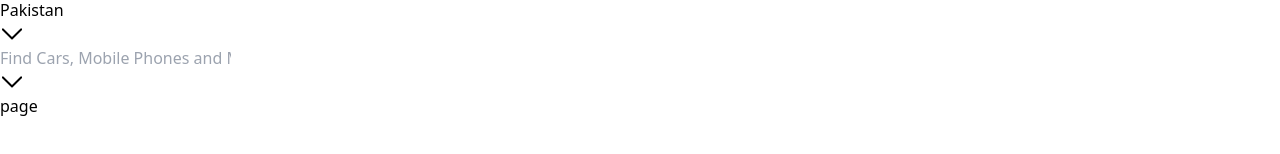
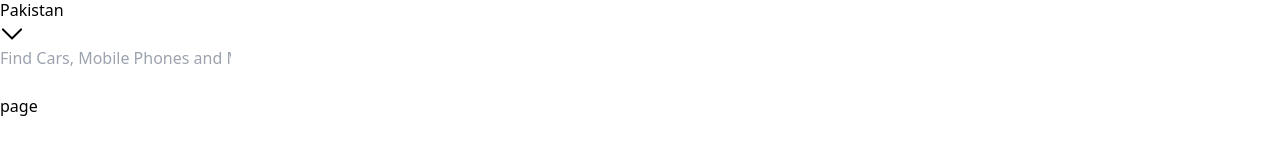
Before and after one commit to shahzaibalijamro/olx-clone, a Next.js app in the folder front-end/: page / in a window 1280 px wide. Shown: the part 154-308 px from the top of the page. Built offline with nearby package versions, Linux system fonts and the light colour scheme.

Commit message:
commands added

```diff
--- /dev/null
+++ b/front-end/src/assets/SearchIcon.tsx
@@ -0,0 +1,26 @@
+import React from 'react'
+
+interface Icon {
+    width: number,
+    height: number,
+    color?: string
+}
+
+const SearchIcon = ({ width, height, color = "#ffffff" }: Icon) => {
+    return (
+        <div>
+            <svg
+            xmlns="http://www.w3.org/2000/svg"
+            width={width}
+            height={height}
+            viewBox="0 0 1024 1024"
+            className="_11996820"
+            style={{fill: color}}
+            >
+                <path d="M448 725.33c-152.92 0-277.33-124.41-277.33-277.33S295.08 170.67 448 170.67 725.33 295.08 725.33 448 600.92 725.33 448 725.33zm436.44 98.78v.02L732.52 672.19c48.77-61.78 78.15-139.54 78.15-224.19 0-199.98-162.7-362.67-362.67-362.67S85.33 248.03 85.33 448c0 199.98 162.69 362.67 362.67 362.67 84.63 0 162.41-29.38 224.17-78.15l206.14 206.15h60.36v-60.33l-54.23-54.23z"></path>
+            </svg>
+        </div>
+    )
+}
+
+export default SearchIcon
--- a/front-end/src/components/header.tsx
+++ b/front-end/src/components/header.tsx
@@ -4,6 +4,7 @@ import LocationIcon from "@/assets/LocationIcon"
 import Logo from "@/assets/Logo"
 import MotorImage from "@/assets/motorImage"
 import PropertyImage from "@/assets/propertyImage"
+import SearchIcon from "@/assets/SearchIcon"
 import { useEffect, useRef, useState } from "react"
 
 const Header = () => {
@@ -98,11 +99,11 @@ const Header = () => {
                             </div>
                         </div>}
                     </div>
-                    <div className="w-full px-[10px] py-[12px]  flex justify-start border border-[#d8dfe0] focus-within:border-[#23e5db] focus:border-[#23e5db] rounded">
+                    <div className="w-full flex justify-start border border-[#d8dfe0] focus-within:border-[#23e5db] focus:border-[#23e5db] rounded">
                             <div className="w-full flex">
-                                <input type="text" placeholder="Find Cars, Mobile Phones and More..." className="w-full placeholder:text-[#7d7575] focus-visible:border-0 focus-visible:outline-0" />
-                                <div className={`me-[5px] dropdown-icon cursor-pointer ${isActive && 'rotate-180'}`}>
-                                    <DropdownIcon height={24} width={24} />
+                                <input type="text" placeholder="Find Cars, Mobile Phones and More..." className="w-full ms-[10px] my-[12px] placeholder:text-[#7d7575] focus-visible:border-0 focus-visible:outline-0" />
+                                <div style={{borderTopRightRadius: "0.25rem",borderBottomRightRadius: "0.25rem"}} className={`cursor-pointer w-[48px] h-[48px] flex justify-center items-center bg-[#002f34]`}>
+                                    <SearchIcon height={24} width={24} />
                                 </div>
                             </div>
                         </div>
```
Also changed, not shown: front-end/src/assets/DropdownIcon.tsx (+5 -5 lines).
